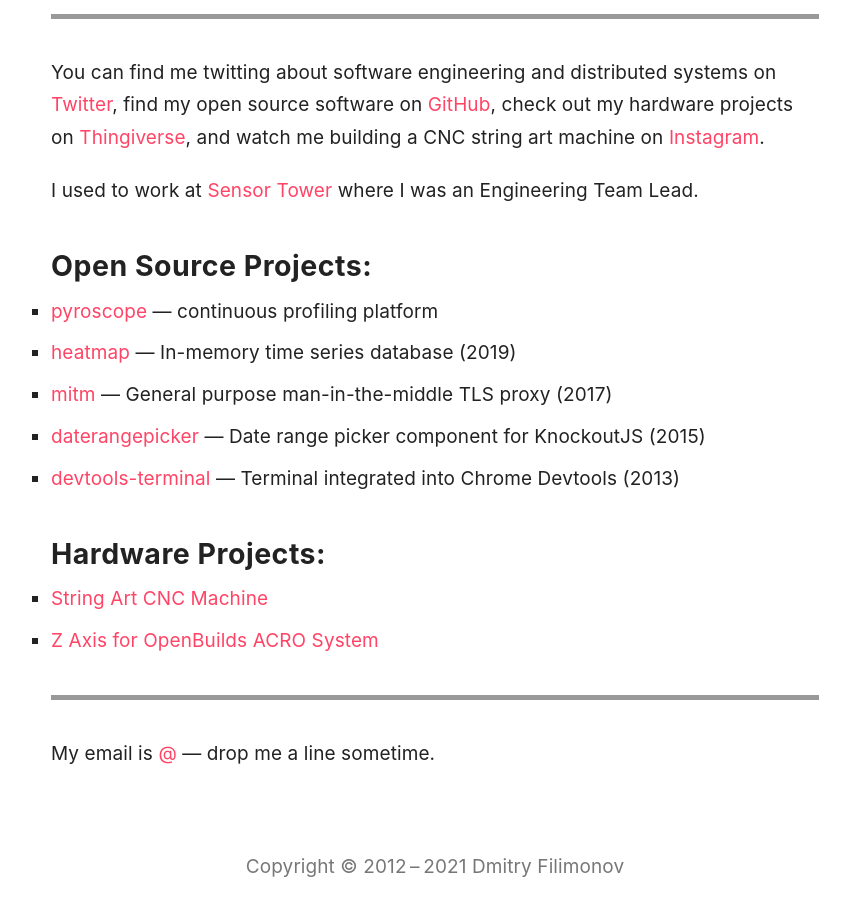
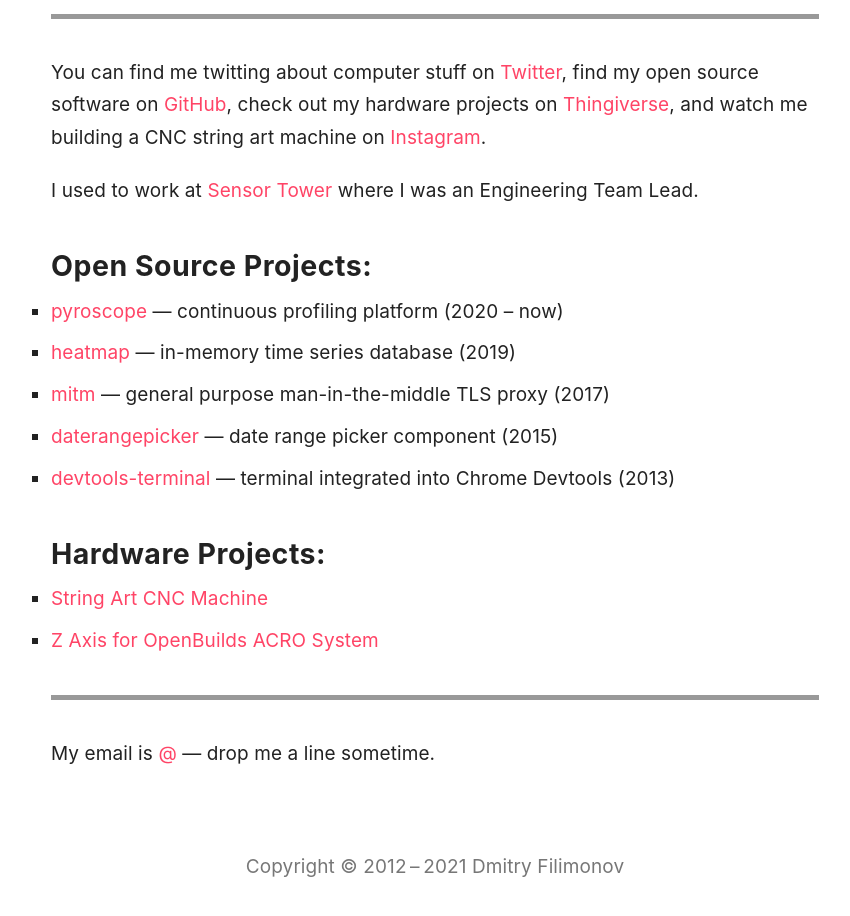
Before and after one commit to petethepig/petethepig.github.io, a Jekyll site: the page built from about/index.md, in a window 1280 px wide, cut to the strip 807-1730 px from the top of the page. Shown: the top 916 px of the strip, without its empty margins (205-1055 px from the left). Built offline with Jekyll 4.4.1, drawn with Linux system fonts in a browser that asks for light colours; some web fonts are replaced.

Commit message:
better about, better image

```diff
--- a/about/index.md
+++ b/about/index.md
@@ -19,17 +19,17 @@
 
 ---
 
-You can find me twitting about software engineering and distributed systems on [Twitter](https://twitter.com/dmi3f), find my open source software on [GitHub](https://github.com/petethepig), check out my hardware projects on [Thingiverse](https://www.thingiverse.com/petethepig/designs), and watch me building a CNC string art machine on [Instagram](https://www.instagram.com/string.art.bird/).
+You can find me twitting about computer stuff on [Twitter](https://twitter.com/dmi3f), find my open source software on [GitHub](https://github.com/petethepig), check out my hardware projects on [Thingiverse](https://www.thingiverse.com/petethepig/designs), and watch me building a CNC string art machine on [Instagram](https://www.instagram.com/string.art.bird/).
 
 I used to work at [Sensor&nbsp;Tower](https://sensortower.com/) where I was an Engineering&nbsp;Team&nbsp;Lead.
 
 ### Open Source Projects:
 
-* [pyroscope](https://github.com/pyroscope-io/pyroscope) — continuous profiling platform
-* [heatmap](https://github.com/sensortower/heatmap) — In-memory time series database (2019)
-* [mitm](https://github.com/petethepig/mitm) — General purpose man-in-the-middle TLS proxy (2017)
-* [daterangepicker](https://github.com/sensortower/daterangepicker) — Date range picker component for KnockoutJS (2015)
-* [devtools-terminal](https://github.com/petethepig/devtools-terminal) — Terminal integrated into Chrome Devtools (2013)
+* [pyroscope](https://github.com/pyroscope-io/pyroscope) — continuous profiling platform (2020 – now)
+* [heatmap](https://github.com/sensortower/heatmap) — in-memory time series database (2019)
+* [mitm](https://github.com/petethepig/mitm) — general purpose man-in-the-middle TLS proxy (2017)
+* [daterangepicker](https://github.com/sensortower/daterangepicker) — date range picker component (2015)
+* [devtools-terminal](https://github.com/petethepig/devtools-terminal) — terminal integrated into Chrome Devtools (2013)
 
 ### Hardware Projects:
 * [String Art CNC Machine](https://www.instagram.com/string.art.bird/)
```
Also changed, not shown: assets/mighty-3.png.
